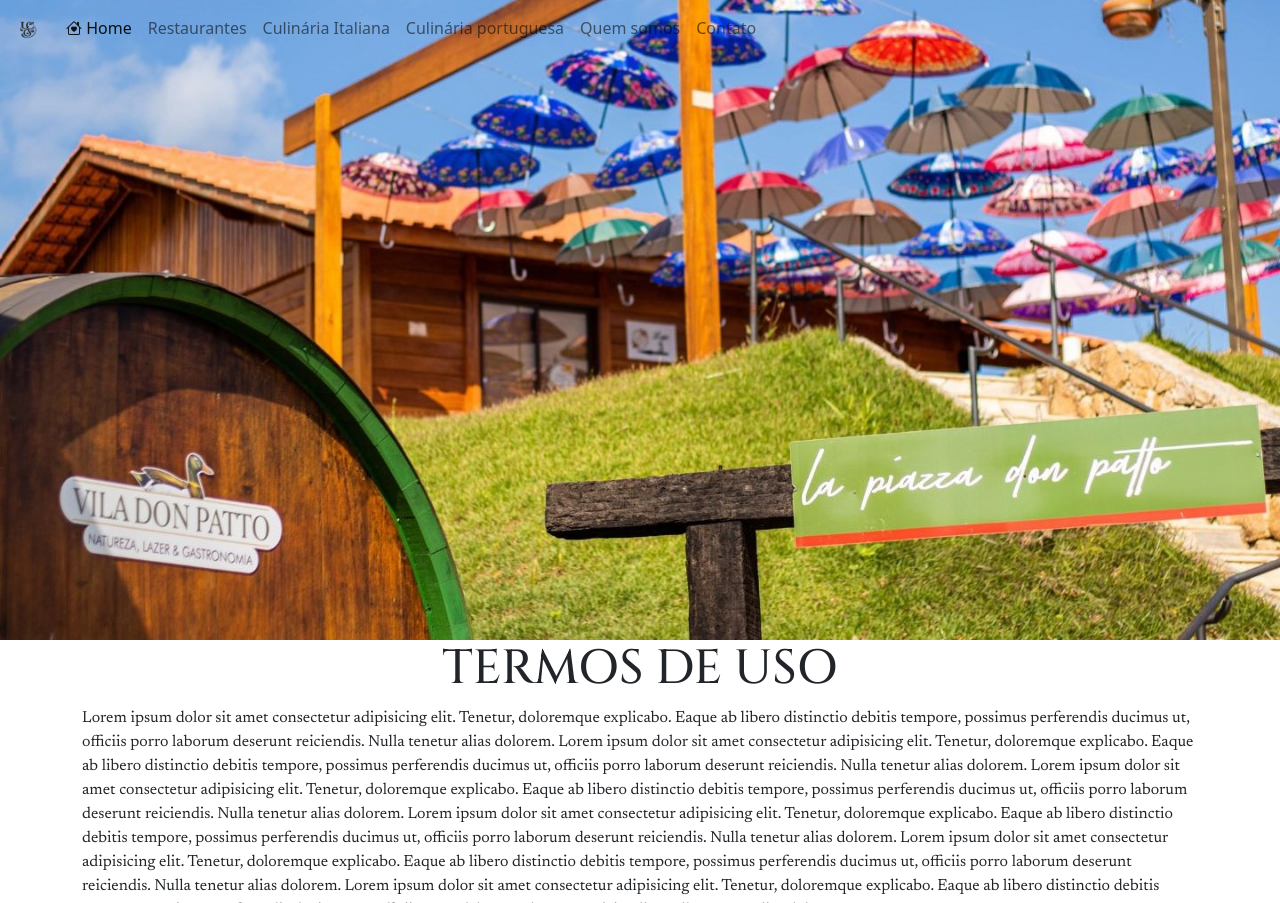
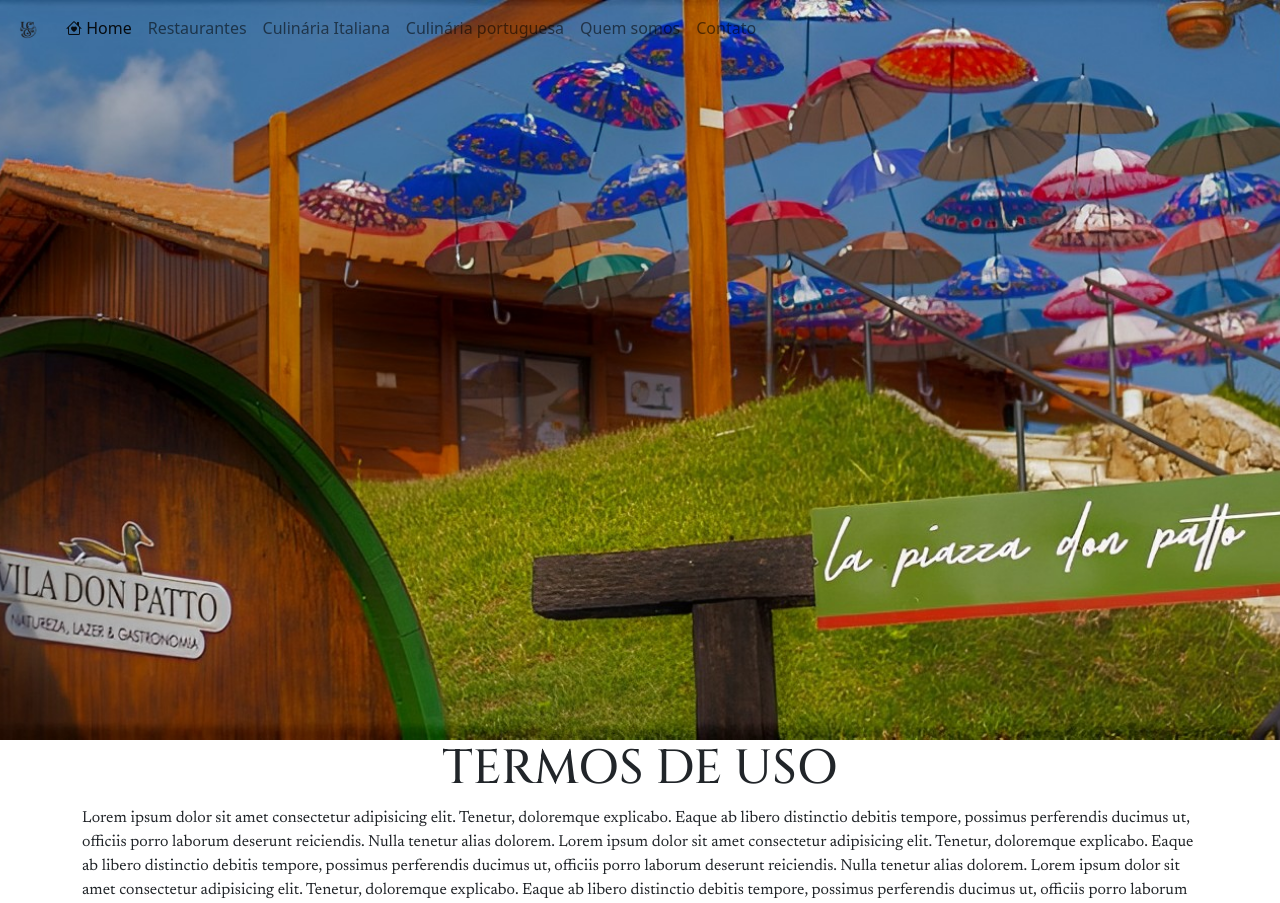
Before and after one commit to steniechini/projeto_integrador, a PHP site: page /termos.html in a window 1280 px wide. Shown: the top 903 px of the page. Run offline with PHP 8.4, Linux system fonts and the light colour scheme.

Commit message:
arrumando imagens

```diff
--- a/css/estilo.css
+++ b/css/estilo.css
@@ -27,7 +27,7 @@
 /* início thami, vila don patto */
 
 header {
-    height: 640px;
+    height: 740px;
     background-image: url(../img/viladonpatto_background.jpg);
     background-position: center;
     background-size: cover;
@@ -43,7 +43,7 @@
     align-items: center;
     flex-wrap: wrap;
     margin: 0 auto;
-    margin-top: 190px;
+    margin-top: 280px;
     font-weight: 600;
 }
 
```
Also changed, not shown: img/viladonpatto_background.jpg.
